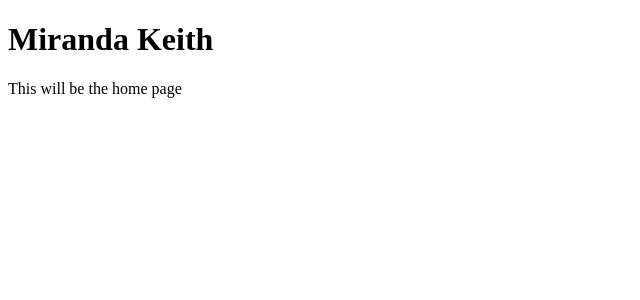
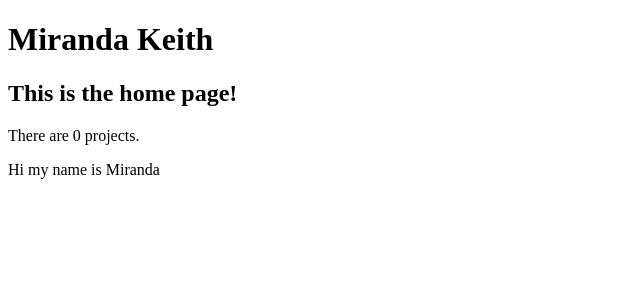
Before and after one commit to gold-mir/react-portfolio, a React app: page / in a window 1280 px wide. Shown: the top 300 px of the page, without its empty margins (0-640 px from the left). Built offline with nearby package versions, Linux system fonts and the light colour scheme.

Commit message:
add home component

```diff
--- a/src/components/app.jsx
+++ b/src/components/app.jsx
@@ -1,8 +1,8 @@
 import React from 'react';
-import PropTypes from 'prop-types';
 import { Switch, Route } from 'react-router-dom';
 
 //import components
+import Home from './home';
 
 class App extends React.Component{
 
@@ -10,6 +10,8 @@ class App extends React.Component{
     super(props);
     this.state = {
       name: "Miranda Keith",
+      projects: [],
+      about: "Hi my name is Miranda"
     }
   }
 
@@ -18,7 +20,9 @@ class App extends React.Component{
       <div>
         <h1>{this.state.name}</h1>
         <Switch>
-          <Route exact path='/' render={(props) => <div>This will be the home page</div>}/>
+          <Route exact path='/' render={() =>
+            <Home projects={this.state.projects} about={this.state.about}/>}
+          />
           <Route exact path='/projects' render={(props) => <div>This will be a list of projects</div>}/>
           <Route exact path='/admin' render={(props) => <div>This will be an admin page to add and remove projects</div>}/>
           <Route render={(props) => <div>Page not found.</div>}/>
--- /dev/null
+++ b/src/components/home.jsx
@@ -0,0 +1,19 @@
+import React from 'react';
+import PropTypes from 'prop-types';
+
+function Home(props){
+  return (
+    <div>
+      <h2>This is the home page!</h2>
+      <p>There are {props.projects.length} projects.</p>
+      <p>{props.about}</p>
+    </div>
+  )
+}
+
+Home.propTypes = {
+  projects: PropTypes.array,
+  about: PropTypes.string
+}
+
+export default Home;
```
